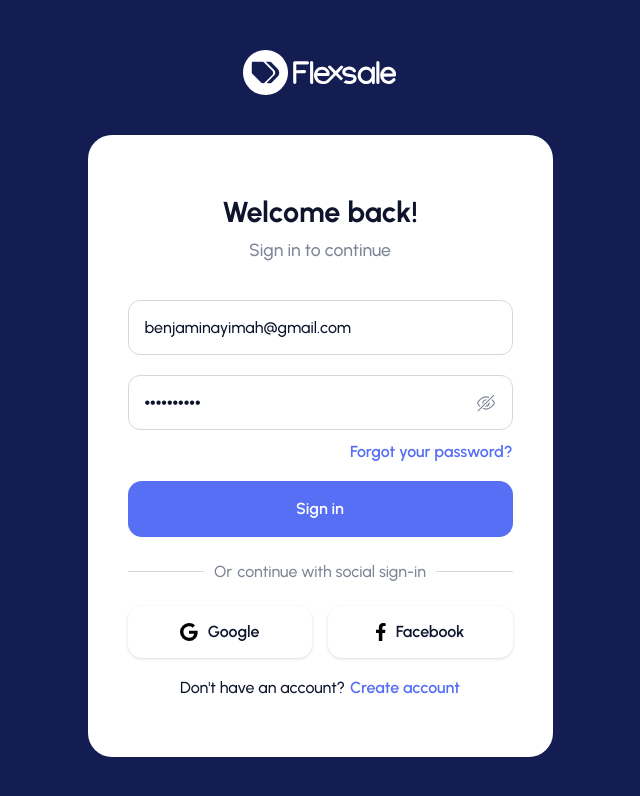
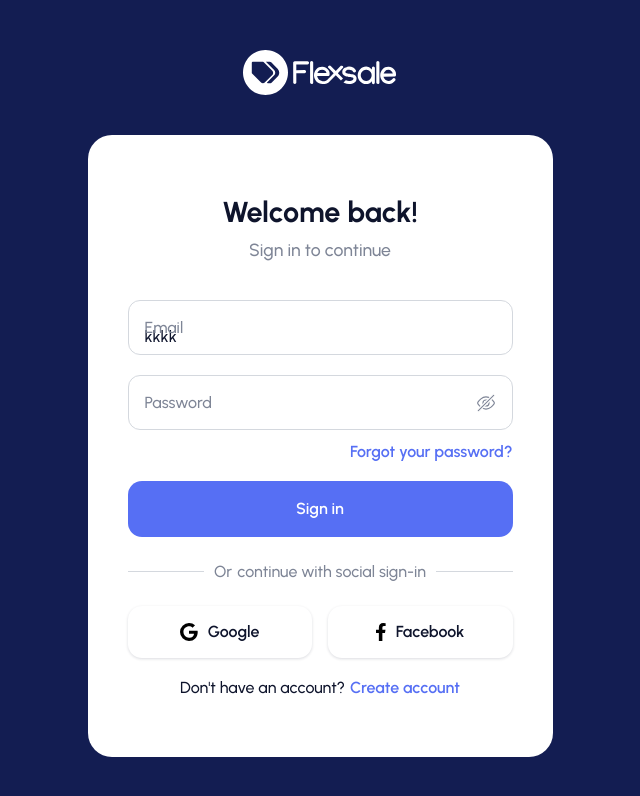
Before and after one commit to benjaminayimah/flexsale_app, a Vue app: page /signin in a window 1280 px wide. Shown: the top 796 px of the page, without its empty margins (320-960 px from the left). Built offline with nearby package versions, Linux system fonts and the light colour scheme.

Commit message:
input updates

```diff
--- a/src/assets/index.scss
+++ b/src/assets/index.scss
@@ -718,11 +718,10 @@
   outline: 0;
   font-weight: 500;
   &:hover {
-    border: 1px solid $primary-color;
+    border-color: $primary-color;
   }
   &:focus {
-    border: 2px solid $primary-color;
-    padding: 6px 15px;
+    border-color: $primary-color;
     //box-shadow: 0 0 0 0.2rem rgb(86 111 244 / 20%);
   }
   &::placeholder{
--- a/src/views/web/SignIn.vue
+++ b/src/views/web/SignIn.vue
@@ -9,16 +9,20 @@
         </div> -->
         <form @submit.prevent="">
             <div class="form-row">
-                <!-- <label>Email:</label> -->
-                <input v-model="form.email" @mousedown="resertForm" type="email" name="email" class="form-control" placeholder="Enter email" :class="{ 'has-error' : validation.error && validation.errors.email}">
+                <div class="input-wrapper" id="email_wrapper">
+                    <label for="emailInput">Email</label>
+                    <input id="emailInput" v-model="form.email" @input="checkInputHasValue('emailInput')" @focusin="isFocusedIn('email_wrapper')" @focusout="isFocusedOut('email_wrapper', 'emailInput')" @mousedown="resertForm" type="email" name="email" class="form-control" :class="{ 'has-error' : validation.error && validation.errors.email}">
+                </div>
                 <span class="validation-err" v-if="validation.error && validation.errors.email">
                     {{ validation.errors.email[0] }}
                 </span>
             </div>
             <div class="form-row">
-                <!-- <label>Password:</label> -->
-                <input v-model="form.password"  @mousedown="resertForm" required :type="showPass ? 'text' : 'password'" id="password" name="password" class="form-control password-field" placeholder="Enter password" :class="{ 'has-error' : validation.error && validation.errors.password}">
-                <i class="hide-show-pass" :class="{ 'hide-pass-active' : showPass }" @click="togglePass">
+                <!--  -->
+                <div class="input-wrapper" id="password_wrapper">
+                    <label for="passwordInput">Password</label>
+                    <input id="passwordInput" v-model="form.password" @focusin="isFocusedIn('password_wrapper')" @focusout="isFocusedOut('password_wrapper', 'passwordInput')"  @mousedown="resertForm" required :type="showPass ? 'text' : 'password'" name="password" class="form-control password-field" :class="{ 'has-error' : validation.error && validation.errors.password}">
+                    <i class="hide-show-pass" :class="{ 'hide-pass-active' : showPass }" @click="togglePass">
                     <svg xmlns="http://www.w3.org/2000/svg" height="20" viewBox="0 0 26.364 26.364">
                         <g transform="translate(1.182 1.182)">
                             <path d="M16027.619-15079.234a21.431,21.431,0,0,1-4.111-4.4,2.816,2.816,0,0,1,0-3.226,21.339,21.339,0,0,1,4.111-4.406,11.5,11.5,0,0,1,7.129-2.734,11.516,11.516,0,0,1,7.132,2.734,21.4,21.4,0,0,1,4.107,4.4,2.822,2.822,0,0,1,0,3.229,21.4,21.4,0,0,1-4.107,4.4,11.51,11.51,0,0,1-7.132,2.734A11.492,11.492,0,0,1,16027.619-15079.234Zm.927-10.853a19.948,19.948,0,0,0-3.813,4.087,1.32,1.32,0,0,0,0,1.5,19.8,19.8,0,0,0,3.81,4.084,10.018,10.018,0,0,0,6.2,2.412,10.015,10.015,0,0,0,6.2-2.412,19.886,19.886,0,0,0,3.814-4.088,1.322,1.322,0,0,0,0-1.5,19.9,19.9,0,0,0-3.81-4.083,10.011,10.011,0,0,0-6.2-2.413A10.013,10.013,0,0,0,16028.546-15090.087Zm1.454,4.836a4.754,4.754,0,0,1,4.748-4.748,4.758,4.758,0,0,1,4.752,4.748,4.758,4.758,0,0,1-4.752,4.752A4.754,4.754,0,0,1,16030-15085.251Zm1.5,0a3.253,3.253,0,0,0,3.25,3.25,3.253,3.253,0,0,0,3.249-3.25,3.253,3.253,0,0,0-3.249-3.25A3.253,3.253,0,0,0,16031.5-15085.251Z" transform="translate(-16022.748 15097.25)" fill="#7e8596"/>
@@ -26,6 +30,7 @@
                         </g>
                     </svg>
                 </i>
+                </div>
                 <span class="validation-err" v-if="validation.error && validation.errors.password">
                     {{ validation.errors.password[0] }}
                 </span>
@@ -106,8 +111,8 @@
     data() {
         return {
             form: {
-              email: 'benjaminayimah@gmail.com',
-              password: 'ajf1432#@!'
+              email: 'kkkk',
+              password: ''
             },
             validation: {
                 error: false,
@@ -118,11 +123,31 @@
             creating: false,
             created: false,
             proceeding: false,
-            user: ''
+            user: '',
         }
     },
     methods: {
-        submitSignin() {
+        isFocusedIn(id) {
+            this.$_(id).classList.add('is-focused')
+            this.$_(id).classList.remove('is-filled')
+
+        },
+        isFocusedOut(id, input) {
+            if(this.checkInputHasValue(input)) {
+                this.$_(id).classList.add('is-iddle')
+            }
+            this.$_(id).classList.remove('is-focused')
+        },
+        checkInputHasValue(input){
+            if(this.$_(input).value !== '')
+            return true
+            else
+            return false
+        },
+        $_(x) {
+            return document.getElementById(x)
+        },
+        async submitSignin() {
             this.resertForm()
             this.creating = true
             axios.post(this.getHostname+'/api/sign-in', this.form)
@@ -169,6 +194,37 @@
 }
 </script>
 <style scoped lang="scss">
+.input-wrapper{
+    position: relative;
+    label {
+        position: absolute;
+        left: 17px;
+        font-weight: 500;
+        cursor: text;
+        transition: 0.2s all;
+        margin: 0;
+        color: $gray-color;
+        top: 18px;
+        font-size: 16px;
+    }
+    input{
+        padding: 25px 16px 8px 16px !important;
+    }
 
+}
+.is-focused{
+    label {
+        transform: translateY(-10px);
+        color: $primary-color;
+        font-size: 12px;
+    }
+}
+.is-iddle{
+    label{
+        color: $gray-color;
+        font-size: 12px;
+        transform: translateY(-10px);
+    }
+}
 
 </style>
```
